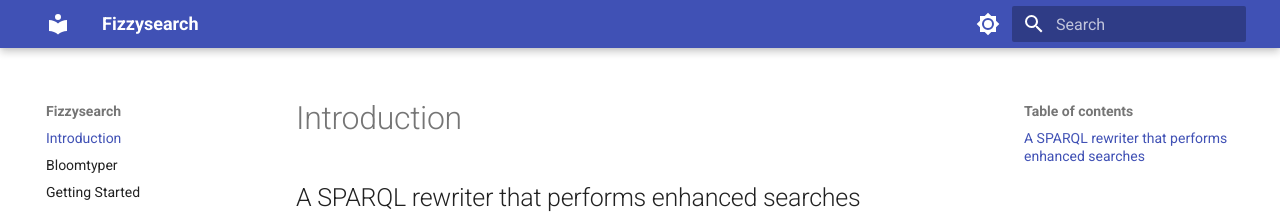
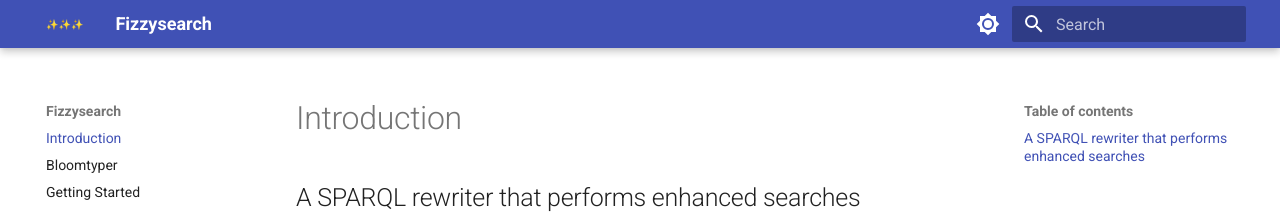
Before and after one commit to ISE-FIZKarlsruhe/fizzysearch, an MkDocs documentation site: the page built from docs/index.md, in a window 1280 px wide. Shown: the top 214 px of the page. Built offline with MkDocs 1.6.1 and Material for MkDocs 9.7.7, drawn with Linux system fonts in a browser that asks for light colours.

Commit message:
Remove gumph...

```diff
--- a/docs/overrides/partials/logo.html
+++ b/docs/overrides/partials/logo.html
@@ -1,9 +1 @@
-{#-
-  This file was automatically generated - do not edit
--#}
-{% if config.theme.logo %}
 ✨✨✨
-{% else %}
-  {% set icon = config.theme.icon.logo or "material/library" %}
-  {% include ".icons/" ~ icon ~ ".svg" %}
-{% endif %}
```
